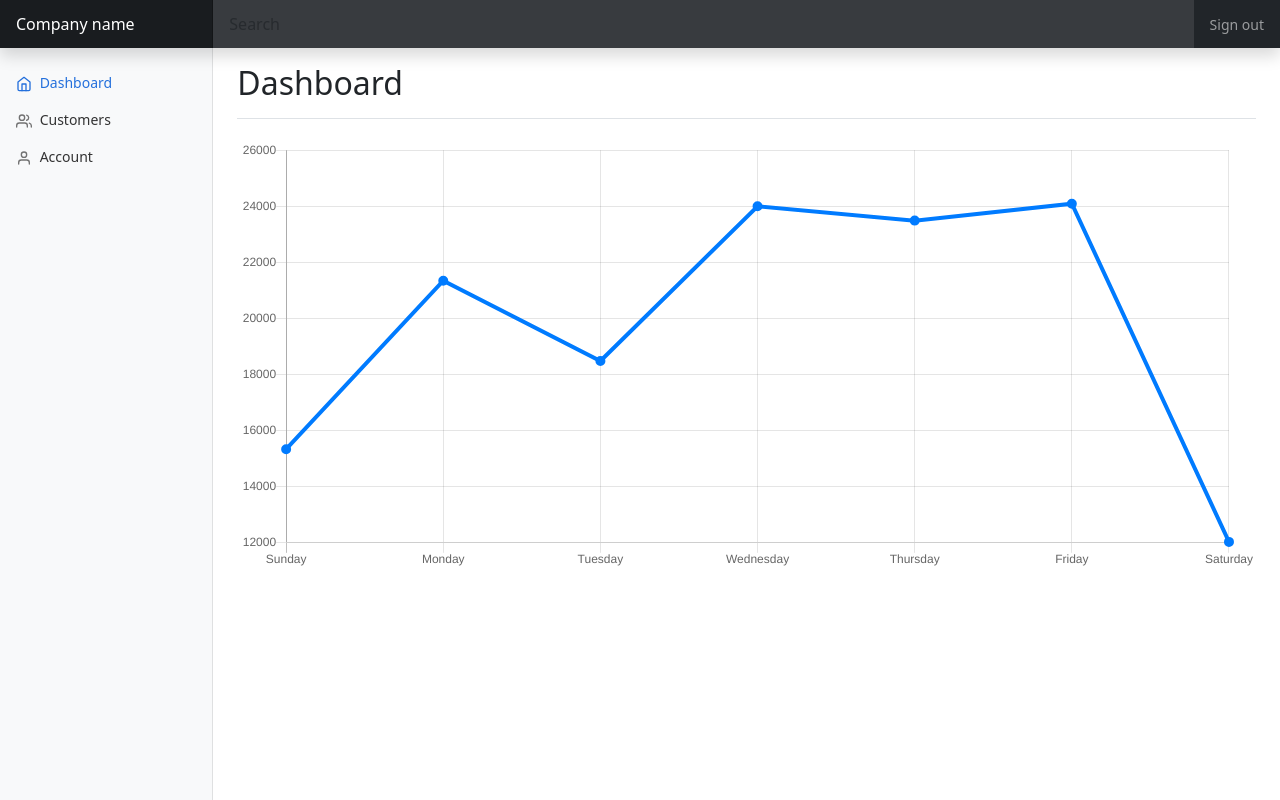
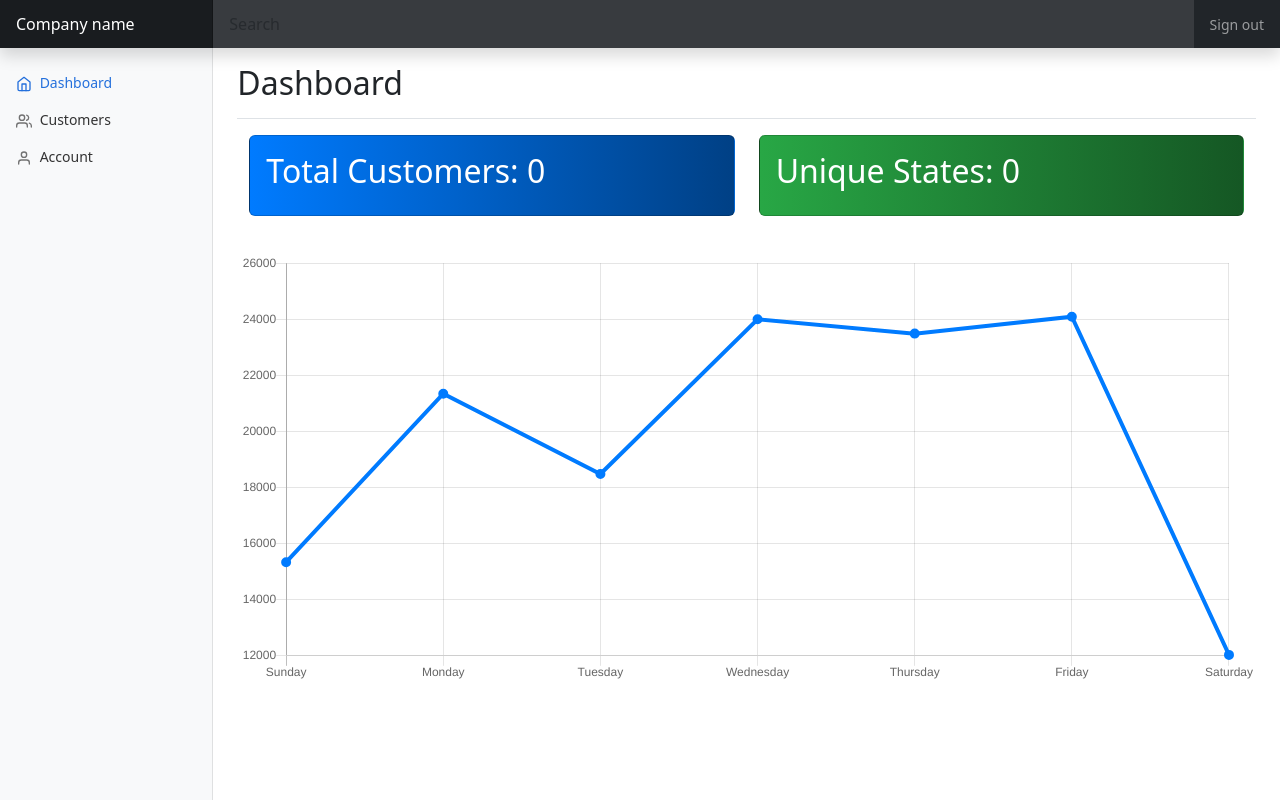
Before and after one commit to SRaflian/Django-CRM, a Django app: page /customers/dashboard/ in a window 1280 px wide. Run offline with Django 5.2, Linux system fonts and the light colour scheme; the visitor is signed in with stand-in values (Sample User, id 1); data that the repository does not hold is empty; some libraries are stand-ins or nearby versions.

Commit message:
add new data using context_processors

```diff
--- /dev/null
+++ b/customers/context_processors.py
@@ -0,0 +1,10 @@
+from .models import Record
+
+def total_customers_context(request):
+    total_count = Record.objects.count()
+    return {'total_count': total_count}
+
+def unique_states_count(request):
+    # This line will give you a count of unique states.
+    unique_states = Record.objects.values('state').distinct().count()
+    return {'unique_states_count': unique_states}
--- a/django_project/settings.py
+++ b/django_project/settings.py
@@ -65,6 +65,8 @@ TEMPLATES = [
                 'django.template.context_processors.request',
                 'django.contrib.auth.context_processors.auth',
                 'django.contrib.messages.context_processors.messages',
+                'customers.context_processors.total_customers_context',
+                'customers.context_processors.unique_states_count',
             ],
         },
     },
--- a/templates/customers/record-dashboard.html
+++ b/templates/customers/record-dashboard.html
@@ -36,8 +36,30 @@
       </button> -->
     </div>
   </div>
+    <div class="container mt-1">
+      <div class="row">
+          <!-- Total Customers Box -->
+          <div class="col-md-6">
+              <div class="card text-white mb-3" style="background: linear-gradient(to right, #007bff, #004085);">
+                  <div class="card-body">
+                      <h2 class="card-title">Total Customers: {{ total_count }}</h2>
+                  </div>
+              </div>
+          </div>
+
+          <!-- Unique States Box -->
+          <div class="col-md-6">
+              <div class="card text-white mb-3" style="background: linear-gradient(to right, #28a745, #155724);">
+                  <div class="card-body">
+                      <h2 class="card-title">Unique States: {{ unique_states_count }}</h2>
+                  </div>
+              </div>
+          </div>
+      </div>
+  </div>
+
   <canvas class="my-4 w-100" id="myChart" width="900" height="380"></canvas>
-
+</div>
 </main>
 
 
```
Also changed, not shown: customers/views.py (+6 -1 lines).
